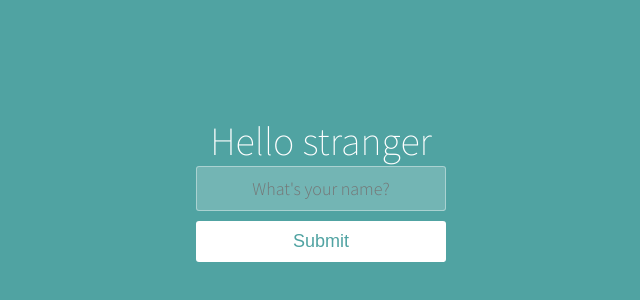
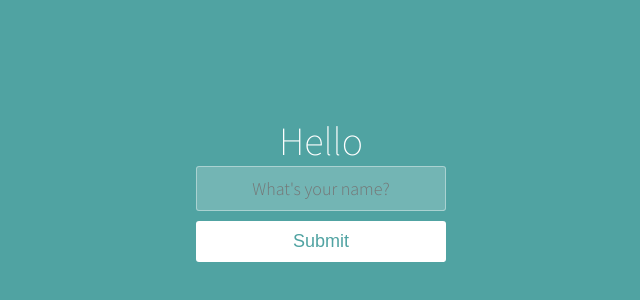
Before and after one commit to kjkiwi/react_forms, a React (Create React App) app: page / in a window 1280 px wide. Shown: the part 92-392 px from the top of the page, without its empty margins (319-959 px from the left). Built offline with nearby package versions, Linux system fonts and the light colour scheme.

Commit message:
state variables set for input field value and heading text

```diff
--- a/src/components/App.jsx
+++ b/src/components/App.jsx
@@ -1,35 +1,14 @@
 import React, { useState } from "react";
 
 function App() {
-  const [name, setName] = useState("stranger");
-  const [click, setClick] = useState(false);
-
-  const fullName = [];
-
-  function typeName(event) {
-    fullName.push(event.target.value);
-  }
-
-  function mouseEvent() {
-    setClick(true);
-    setName(fullName.pop());
-  }
-
-  function resetButton() {
-    setClick(false);
-  }
+  const [name, setName] = useState("");
+  const [headingText, setHeadingText] = useState("");
 
   return (
     <div className="container">
-      <h1>Hello {name} </h1>
-      <input onChange={typeName} type="text" placeholder="What's your name?" />
-      <button
-        style={{ backgroundColor: click ? "black" : "white" }}
-        onClick={mouseEvent}
-        onMouseOut={resetButton}
-      >
-        Submit
-      </button>
+      <h1>Hello {headingText} </h1>
+      <input type="text" placeholder="What's your name?" value={name} />
+      <button>Submit</button>
     </div>
   );
 }
@@ -59,3 +38,38 @@ export default App;
 //     </div>
 //   );
 // }
+
+//CODE TO UPDATE H1 ON MOUSECLICK WITH FINAL VERSION OF INPUT
+// function App() {
+//   const [name, setName] = useState("stranger");
+//   const [click, setClick] = useState(false);
+
+//   const fullName = [];
+
+//   function typeName(event) {
+//     fullName.push(event.target.value);
+//   }
+
+//   function mouseEvent() {
+//     setClick(true);
+//     setName(fullName.pop());
+//   }
+
+//   function resetButton() {
+//     setClick(false);
+//   }
+
+//   return (
+//     <div className="container">
+//       <h1>Hello {name} </h1>
+//       <input onChange={typeName} type="text" placeholder="What's your name?" />
+//       <button
+//         style={{ backgroundColor: click ? "black" : "white" }}
+//         onClick={mouseEvent}
+//         onMouseOut={resetButton}
+//       >
+//         Submit
+//       </button>
+//     </div>
+//   );
+// }
```
